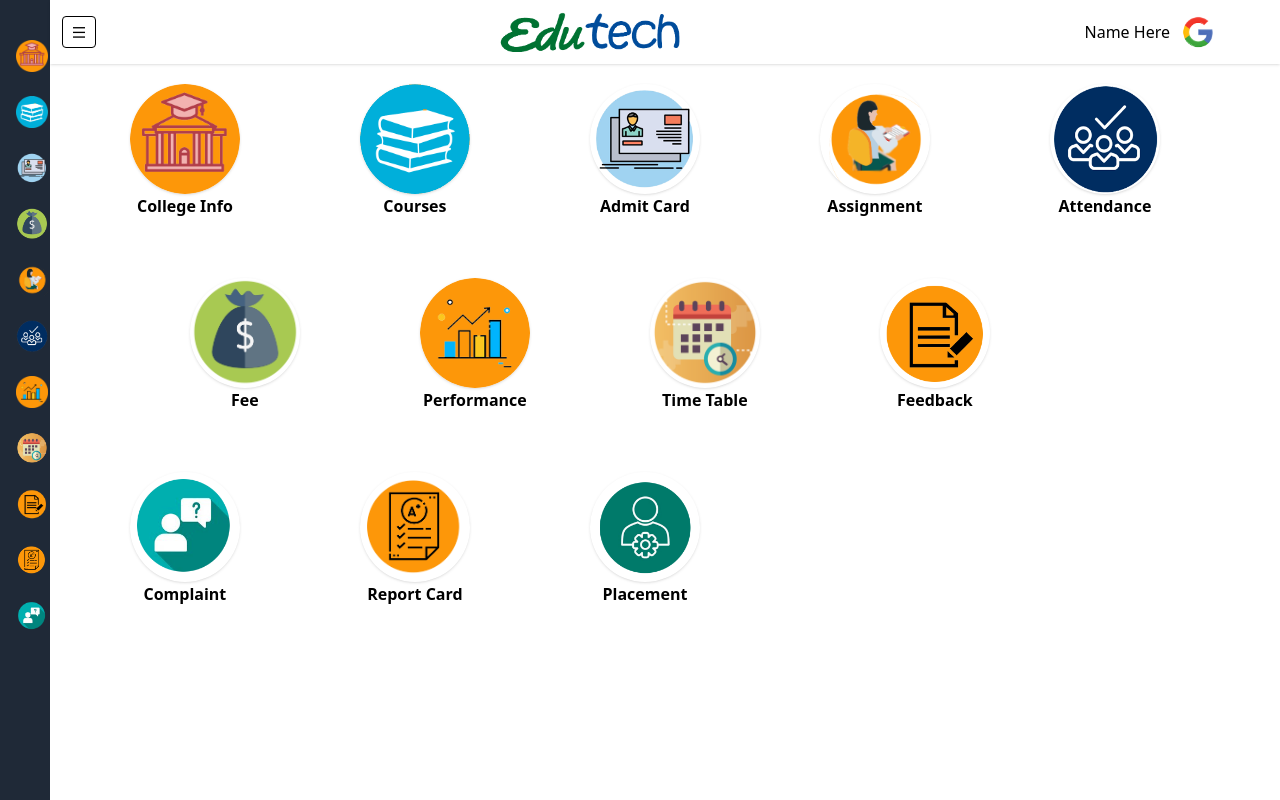
After one commit to Vikas46305/PHP, a PHP site: page /Student/student_index.php in a window 1280 px wide. The commit adds this page. Run offline with PHP 8.4, Linux system fonts and the light colour scheme; the visitor is signed in with stand-in values (Sample User, id 1); some libraries are stand-ins or nearby versions.

Commit message:
EduTech v1

```diff
--- /dev/null
+++ b/Student/logout.php
@@ -0,0 +1,5 @@
+<?php
+    session_start();
+    session_destroy();
+    header('location: ../')
+?>
--- /dev/null
+++ b/Student/script.js
@@ -0,0 +1,34 @@
+document.addEventListener("DOMContentLoaded", () => {
+
+    const button = document.querySelector('button');
+    const aside = document.querySelector('aside');
+    const logo = document.getElementById('logo');
+
+    // Function to set the default width based on screen size
+    function setDefaultWidth() {
+        if (window.matchMedia("(max-width: 768px)").matches) {
+            // Mobile: default width 16%
+            aside.style.width = '16%';
+        } else {
+            // Laptop: default width 3.9%
+            aside.style.width = '3.9%';
+        }
+        aside.style.transition = "0.3s ease";
+    }
+
+    // Set initial width on page load
+    setDefaultWidth();
+
+    button.addEventListener('click', () => {
+        if (window.matchMedia("(max-width: 768px)").matches) {
+            // Mobile: Toggle between 16% and 45%
+            aside.style.width = aside.style.width === '45%' ? '16%' : '45%';
+        } else {
+            // Laptop: Toggle between 3.9% and 20%
+            aside.style.width = aside.style.width === '20%' ? '3.9%' : '20%';
+            logo.style.visibility = aside.style.width === '20%' ? 'hidden' : 'visible';
+        }
+    });
+
+    // Optional: Update width when the window is resized
+    window.addEventListener('resize', setDefaultWidth);});
--- /dev/null
+++ b/Student/student_index.php
@@ -0,0 +1,195 @@
+<?php
+  session_start();
+  if (!isset($_SESSION['loggedin']) || $_SESSION['loggedin'] !== true) {
+    header("Location: ../");
+    exit();
+  }
+?>
+
+<DOCTYPE html>
+<html lang="en">
+<head>
+    <meta charset="UTF-8">
+    <meta name="viewport" content="width=device-width, initial-scale=1.0">
+    <script src="https://cdn.tailwindcss.com"></script>
+    <link
+    href="https://cdn.jsdelivr.net/npm/remixicon@4.3.0/fonts/remixicon.css"
+    rel="stylesheet"
+    />
+    <script src="https://ajax.googleapis.com/ajax/libs/jquery/3.7.1/jquery.min.js"></script>
+    <script src="./script.js"></script>
+    <title>Student</title>
+</head>
+<body>
+
+    <div class="flex">
+    <!-- Menu Part -->
+        <aside class="w-[3.9%] h-screen bg-gray-800 items-center max-sm:w-[16%]">
+
+            <ul class="flex flex-col text-white font-semibold gap-2 mt-8">
+
+                <div class="flex mx-2 hover:bg-indigo-600 py-2">
+                  <img src="../images/college.png" alt="College" class="w-8 h-8 mx-2">
+                  <a href="##" class="truncate">College Info</a>
+                </div>
+
+                <div class="flex mx-2 hover:bg-indigo-600 py-2">
+                  <img src="../images/courses.png" alt="Courses" class="w-8 h-8 mx-2">
+                  <a href="##" class="truncate">Courses</a>
+                </div>
+
+                <div class="flex mx-2 hover:bg-indigo-600 py-2">
+                  <img src="../images/Admit.png" alt="Admit" class="w-8 h-8 mx-2 mt[-10]">
+                  <a href="##" class="truncate">Admit Card</a>
+                </div>
+
+                <div class="flex mx-2 hover:bg-indigo-600 py-2">
+                    <img src="../images/fee.png" alt="Fee" class="w-8 h-8 mx-2">
+                    <a href="##" class="truncate">Fee</a>
+                </div>
+
+                <div class="flex mx-2 hover:bg-indigo-600 py-2">
+                  <img src="../images/Assign.png" alt="Courses" class="w-8 h-8 mx-2">
+                  <a href="##" class="truncate">Assignment</a>
+                </div>
+
+                <div class="flex mx-2 hover:bg-indigo-600 py-2">
+                    <img src="../images/Attendance.png" alt="Attendance"class="w-8 h-8 mx-2">
+                    <a href="##" class="truncate">Attendance</a>
+                </div>
+
+                <div class="flex mx-2 hover:bg-indigo-600 py-2">
+                  <img src="../images/performance.png" alt="Courses" class="w-8 h-8 mx-2">
+                  <a href="##" class="truncate">Performance</a>
+                </div>
+
+                <div class="flex mx-2 hover:bg-indigo-600 py-2">
+                  <img src="../images/Time.png" alt="Courses" class="w-8 h-8 mx-2">
+                  <a href="##" class="truncate">Time Table</a>
+                </div>
+
+                <div class="flex mx-2 hover:bg-indigo-600 py-2">
+                    <img src="../images/survey.png" alt="Feedback" class="w-8 h-8 mx-2">
+                    <a href="##" class="truncate">Feedback</a>
+                </div>
+
+                <div class="flex mx-2 hover:bg-indigo-600 py-2">
+                  <img src="../images/report.png" alt="Courses" class="w-8 h-8 mx-2">
+                  <a href="##" class="truncate">My Report Card</a>
+                </div>
+
+                <div class="flex mx-2 hover:bg-indigo-600 py-2">
+                    <img src="../images/complaint.png" alt="Complaint"class="w-8 h-8 mx-2">
+                    <a href="##" class="truncate">Grienvance Complaint</a>
+                </div>
+
+            </ul>
+        </aside>
+
+    <!-- Main Part -->
+           <div>
+          <!-- Header -->
+               <header class="py-3 px-3 shadow flex flex-cols justify-between items-center">
+                  <button class="px-[8px] py-[3px] border border-black rounded hover:bg-indigo-800 hover:text-white">
+                    <i class="ri-menu-line"></i>
+                  </button>
+                  <img src="../images/logo.png" alt="logo" class="h-[40px] max-md:hidden">
+
+            <!-- Image Menu -->
+                  <div class="flex items-center gap-2">
+                    <p  class="max-md:hidden"> Name Here </p>
+                    <button class="mr-[50px] relative max-md:mr-[10px]"><img src="../images/google.webp" alt="" class="w-10 h-10 rounded-full" id="Toggle_btn"></button>
+                  </div>
+
+                  <div class="absolute bg-red-400 p-[1px] right-2 top-[63px] ease-in hidden" id="Show_Hide">
+                      <div class="bg-gray-700 p-2 text-white">
+                          <h2>Name: Vikas Sharma</h2>
+                          <h2>Admission no: 21221322</h2>
+                          Roll no: 2266008145
+                          <hr>
+                      </div>
+                      <div class="bg-white p-1 font-semibold text-center">
+                        <a href="./logout.php">Logout <i class="ri-logout-circle-r-line"></i></a>
+                      </div>
+                  </div>
+               </header>
+
+           <!-- Main Options -->
+               <div class="flex flex-wrap justify-start px-[80px] gap-[60px] mt-5 text-center max-md:px-1 max-md:gap-[13px]">
+                  <a href="##" class="font-semibold">
+                    <img src="../images/college.png" alt="Admit Card"
+                    class="w-[110px] h-[110px] rounded-full shadow hover:shadow-lg max-md:w-[50px] max-md:h-[50px] max-md:mx-auto">College Info
+                  <a>
+
+                  <a href="##" class="font-semibold">
+                    <img src="../images/courses.png" alt="Courses"
+                    class="w-[110px] h-[110px] rounded-full shadow hover:shadow-lg max-md:w-[50px] max-md:h-[50px] max-md:mx-auto">Courses
+                  <a>
+
+                  <a href="##" class="font-semibold">
+                    <img src="../images/Admit.png" alt="Admit Card"
+                    class="w-[110px] h-[110px] rounded-full shadow hover:shadow-lg max-md:w-[50px] max-md:h-[50px] max-md:mx-auto">Admit Card
+                  <a>
+
+                  <a href="##" class="font-semibold">
+                    <img src="../images/Assign.png" alt="Admit Card"
+                    class="w-[110px] h-[110px] rounded-full shadow hover:shadow-lg max-md:w-[50px] max-md:h-[50px] max-md:mx-auto">Assignment
+                  <a>
+
+                  <a href="##" class="font-semibold">
+                    <img src="../images/Attendance.png" alt="Admit Card"
+                    class="w-[110px] h-[110px] rounded-full shadow hover:shadow-lg max-md:w-[50px] max-md:h-[50px] max-md:mx-auto">Attendance
+                  <a>
+
+                  <a href="##" class="font-semibold">
+                    <img src="../images/fee.png" alt="Admit Card"
+                    class="w-[110px] h-[110px] rounded-full shadow hover:shadow-lg max-md:w-[50px] max-md:h-[50px] max-md:mx-auto">Fee
+                  <a>
+
+                  <a href="##" class="font-semibold">
+                    <img src="../images/performance.png" alt="Admit Card"
+                    class="w-[110px] h-[110px] rounded-full shadow hover:shadow-lg max-md:w-[50px] max-md:h-[50px] max-md:mx-auto">Performance
+                  <a>
+
+                  <a href="##" class="font-semibold">
+                    <img src="../images/Time.png" alt="Admit Card"
+                    class="w-[110px] h-[110px] rounded-full shadow hover:shadow-lg max-md:w-[50px] max-md:h-[50px] max-md:mx-auto">Time Table
+                  <a>
+
+                  <a href="##" class="font-semibold">
+                    <img src="../images/survey.png" alt="Admit Card"
+                    class="w-[110px] h-[110px] rounded-full shadow hover:shadow-lg max-md:w-[50px] max-md:h-[50px] max-md:mx-auto">Feedback
+                  <a>
+
+                  <a href="##" class="font-semibold">
+                    <img src="../images/complaint.png" alt="Admit Card"
+                    class="w-[110px] h-[110px] rounded-full shadow hover:shadow-lg max-md:w-[50px] max-md:h-[50px] max-md:mx-auto">Complaint
+                  <a>
+
+                  <a href="##" class="font-semibold">
+                    <img src="../images/report.png" alt="Admit Card"
+                    class="w-[110px] h-[110px] rounded-full shadow hover:shadow-lg max-md:w-[50px] max-md:h-[50px] max-md:mx-auto">Report Card
+                  <a>
+
+                  <a href="##" class="font-semibold">
+                    <img src="../images/placement.png" alt="Admit Card"
+                    class="w-[110px] h-[110px] rounded-full shadow hover:shadow-lg max-md:w-[50px] max-md:h-[50px] max-md:mx-auto">Placement
+                  <a>
+
+               </div>
+           </div>
+
+        <!-- JQUERY -->
+           <script>
+
+              $(document).ready(function(){
+                $("#Toggle_btn").click(function(){
+                $("#Show_Hide").toggle();
+                });
+              });
+
+           </script>
+    </div>
+
+</body>
+</html>
```
Also changed, not shown: Student/College_Info/About_College.php (added, +18 -0 lines), Student/Database.php (added, +11 -0 lines), index.php (renamed from index.html, +53 -8 lines), images/Admit.png (added), images/Assign.png (added), images/Attendance.png (added), images/Time.png (added), images/college.png (added), images/complaint.png (added), images/courses.png (added), images/fee.png (added), images/google.jpg (deleted), images/performance.png (added), images/placement.png (added), 2 more files.
